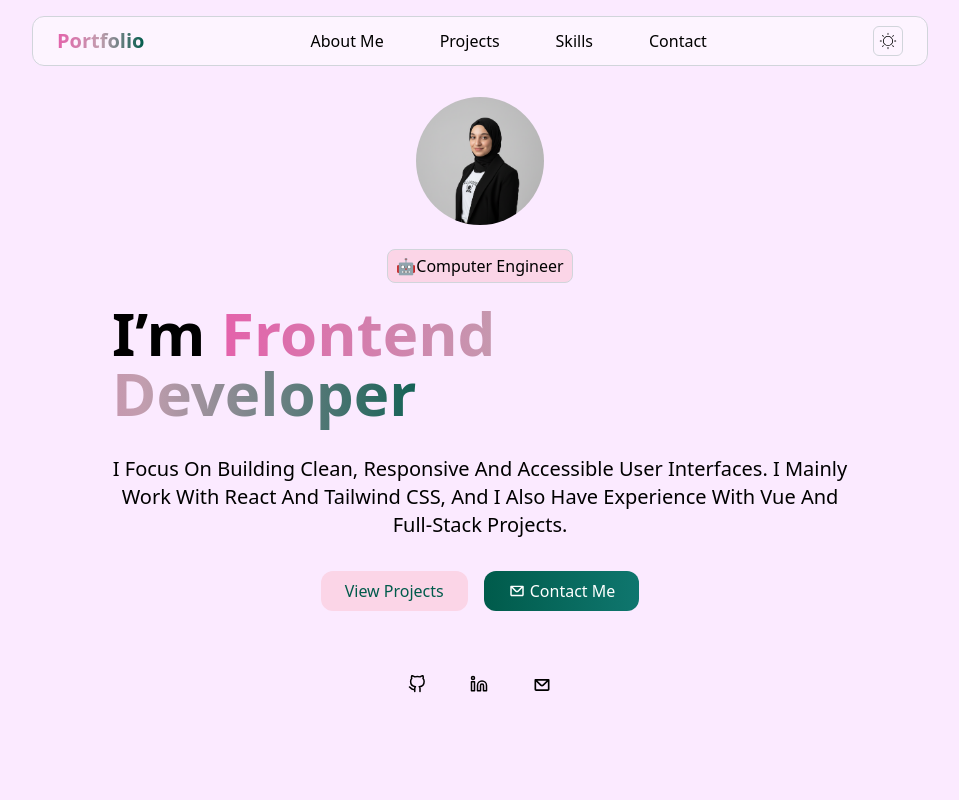
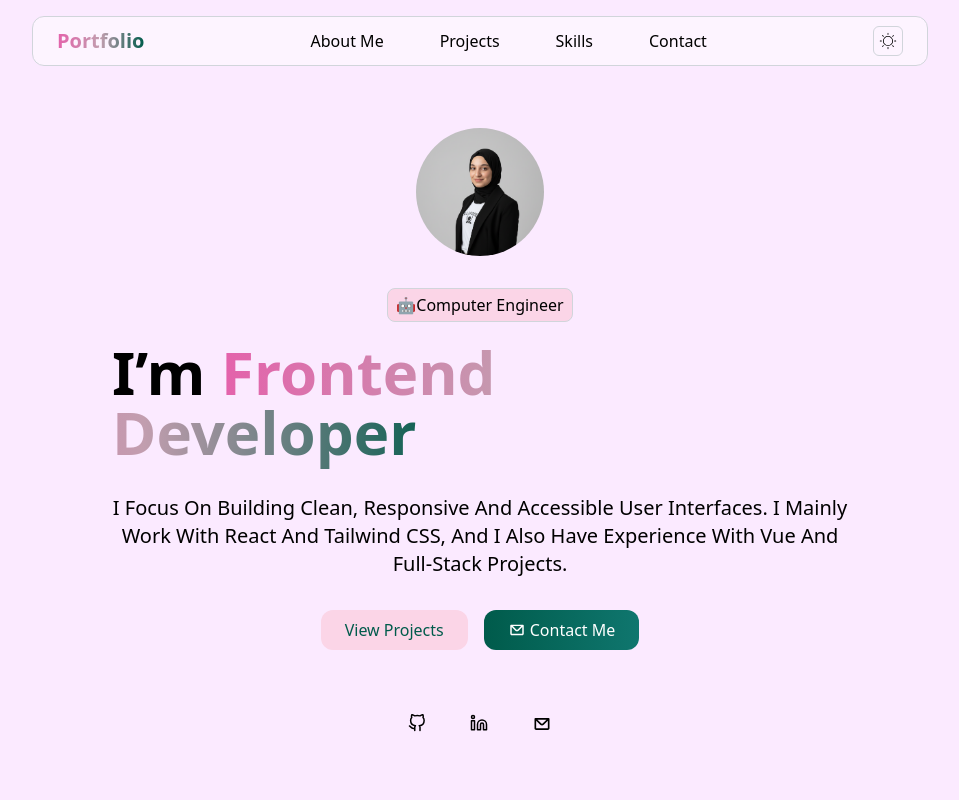
Before and after one commit to dania8shaghouri/portfolio, a React (Vite) app: page / in a window 1280 px wide. Shown: the top 800 px of the page, without its empty margins (160-1119 px from the left). Built offline with nearby package versions, Linux system fonts and the light colour scheme.

Commit message:
fix: remove horizontal white space on mobile header layout

```diff
--- a/index.html
+++ b/index.html
@@ -1,9 +1,10 @@
-<!DOCTYPE html>
+<!doctype html>
 <html lang="en">
   <head>
     <meta charset="UTF-8" />
     <link rel="icon" type="image/svg+xml" href="" />
     <meta name="viewport" content="width=device-width, initial-scale=1.0" />
+
     <title>portfolio</title>
   </head>
   <body>
--- a/src/App.jsx
+++ b/src/App.jsx
@@ -10,7 +10,7 @@ function App() {
   return (
     <>
       <Header />
-      <main className="">
+      <main>
         <Hero />
         <About />
         <Projects />
--- a/src/components/layout/Footer.jsx
+++ b/src/components/layout/Footer.jsx
@@ -4,7 +4,7 @@ export default function Footer() {
   return (
     <footer className="bg-[var(--bg-about)] border-t border-gray-300 mt-24">
       <AnimatedSection direction="down">
-        <div className="max-w-7xl mx-auto px-10 py-16 grid grid-cols-1 md:grid-cols-3 gap-12">
+        <div className="max-w-4xl mx-auto px-10 py-16 grid grid-cols-1 md:grid-cols-3 gap-12">
           {/* 1. Portfolio */}
           <div className="space-y-4">
             <h3 className="text-xl font-bold text-gradient  text-center">
--- a/src/components/layout/Header.jsx
+++ b/src/components/layout/Header.jsx
@@ -23,10 +23,18 @@ export default function Header() {
   ];
 
   return (
-    <header className="fixed top-4 left-0 w-full z-50 ">
+    <header className="fixed top-4 left-0 right-0 px-4 w-full z-50 ">
+      {/* <nav
+        className="
+          mx-4 md:mx-auto  md:max-w-4xl
+          border border-gray-300
+          bg-[var(--bg-header)]
+          px-6 py-2 box-border
+          rounded-xl flex items-center justify-between relative"
+      > */}
       <nav
         className="
-          mx-4 md:mx-auto max-w-full md:max-w-4xl
+          mx-auto max-w-4xl
           border border-gray-300
           bg-[var(--bg-header)]
           px-6 py-2
--- a/src/index.css
+++ b/src/index.css
@@ -16,6 +16,23 @@
       text-transparent;
   }
 }
+* {
+  box-sizing: border-box;
+}
+html,
+body {
+  width: 100%;
+  max-width: 100vw;
+  overflow-x: hidden;
+}
+
+body {
+  position: relative;
+}
+#root {
+  overflow-x: hidden;
+  width: 100%;
+}
 
 :root {
   /* color */
--- a/src/sections/Hero.jsx
+++ b/src/sections/Hero.jsx
@@ -22,13 +22,13 @@ export default function Hero() {
           <img
             src={photo}
             alt="photo"
-            className="w-32 h-32 rounded-full object-cover
+            className="w-32 h-32 rounded-full object-cover md:mt-[70px]
          "
           />
           <span
             className="font-medium text-sm sm:text-base border border-gray-300
         py-1 px-2 rounded-lg bg-[var(--bg-pink)]
-        mt-4"
+        mt-6"
           >
             🤖Computer engineer
           </span>
--- a/tailwind.config.js
+++ b/tailwind.config.js
@@ -2,9 +2,17 @@
 export default {
   content: ["./index.html", "./src/**/*.{js,jsx}"],
   theme: {
-    extend: {
-
+    extend: {},
+  },
+  plugins: [
+    function ({ addBase }) {
+      addBase({
+        "*": { margin: 0, padding: 0, boxSizing: "border-box" },
+        body: { margin: 0, padding: 0, overflowX: "hidden" },
+      });
     },
+  ],
+  corePlugins: {
+    preflight: true,
   },
-  plugins: [],
 };
```
